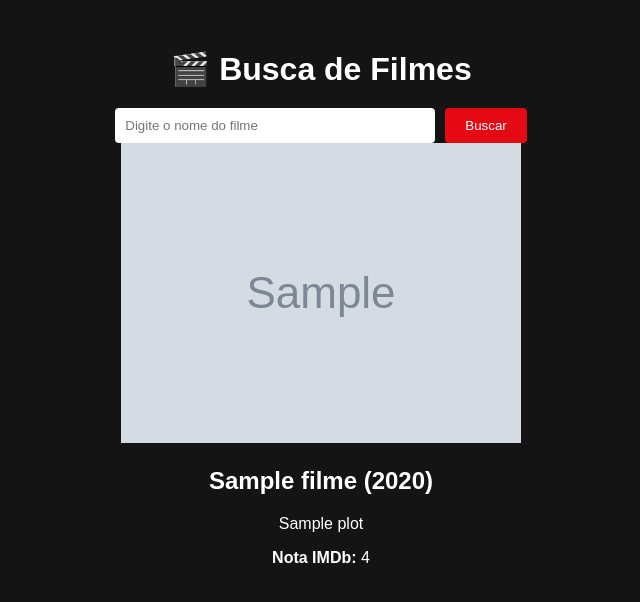
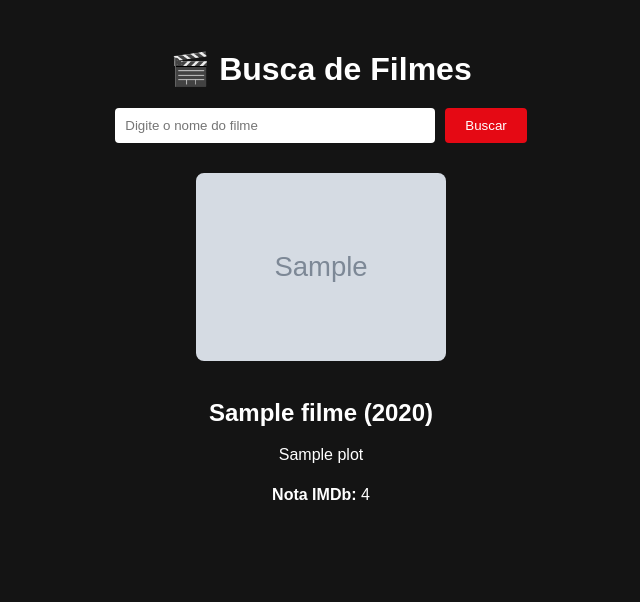
Before and after one commit to jooaopauletti/busca-filmes, a Flask app: template templates/index.html in a window 1280 px wide. Shown: the top 602 px of the page, without its empty margins (319-959 px from the left). Run offline with Flask 3, Linux system fonts and the light colour scheme; the template is opened without the code that fills it: most values are stand-ins (such as "Sample title", 1, 10 or a date in 2020); grey boxes marked "Sample" are stand-in pictures.

Commit message:
ajusta estilo do resultado e tamanho do poster

```diff
--- a/static/style.css
+++ b/static/style.css
@@ -37,3 +37,22 @@ button {
     border-radius: 4px;
     cursor: pointer;
 }
+
+.resultado {
+    margin-top: 30px;
+}
+
+.resultado img {
+    max-width: 250px;
+    border-radius: 8px;
+    margin-bottom: 15px;
+}
+
+.resultado h2 {
+    margin-bottom: 10px;
+}
+
+.resultado p {
+    line-height: 1.5;
+    margin-bottom: 10px;
+}
```
